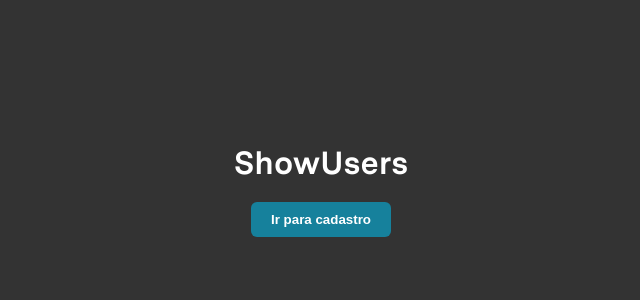
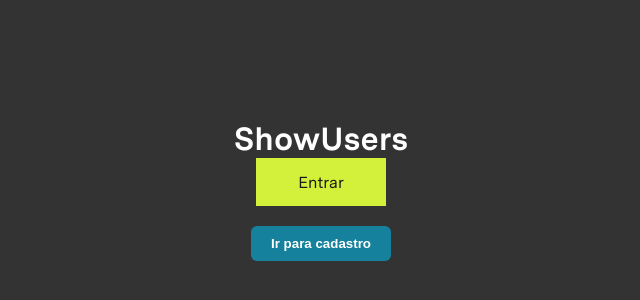
Before and after one commit to matosgabriel/rethink-challenge, a React (Create React App) app: page / in a window 1280 px wide. Shown: the part 200-500 px from the top of the page, without its empty margins (319-959 px from the left). Built offline with nearby package versions, Linux system fonts and the light colour scheme.

Commit message:
Creating the button component

```diff
--- /dev/null
+++ b/src/components/Button/index.tsx
@@ -0,0 +1,16 @@
+import { ButtonHTMLAttributes } from "react";
+import styles from "./styles.module.css";
+
+interface ButtonProps extends ButtonHTMLAttributes<HTMLButtonElement> {
+  title: string;
+}
+
+function Button({ title, ...rest }: ButtonProps) {
+  return (
+    <button className={styles.button} {...rest}>
+      {title}
+    </button>
+  );
+}
+
+export { Button };
--- /dev/null
+++ b/src/components/Button/styles.module.css
@@ -0,0 +1,19 @@
+.button {
+  display: flex;
+  align-items: center;
+  justify-content: center;
+
+  padding: 18px 40px;
+  font-size: 16px;
+  font-family: "Messina Sans", sans-serif;
+  background-color: var(--pear);
+  border: 2px solid var(--pear);
+  color: var(--black);
+  height: 48px;
+}
+
+.button:hover {
+  transition: 0.2s background;
+  background-color: var(--black);
+  color: var(--pear);
+}
--- a/src/pages/ShowUsers/index.tsx
+++ b/src/pages/ShowUsers/index.tsx
@@ -1,4 +1,5 @@
 import { Link } from "react-router-dom";
+import { Button } from "../../components/Button";
 
 import styles from "./styles.module.css";
 
@@ -6,6 +7,8 @@ function ShowUsers() {
   return (
     <div className={styles.container}>
       <h1>ShowUsers</h1>
+
+      <Button title="Entrar" />
 
       <Link to="registration">
         <button className={styles.button}>Ir para cadastro</button>
```
